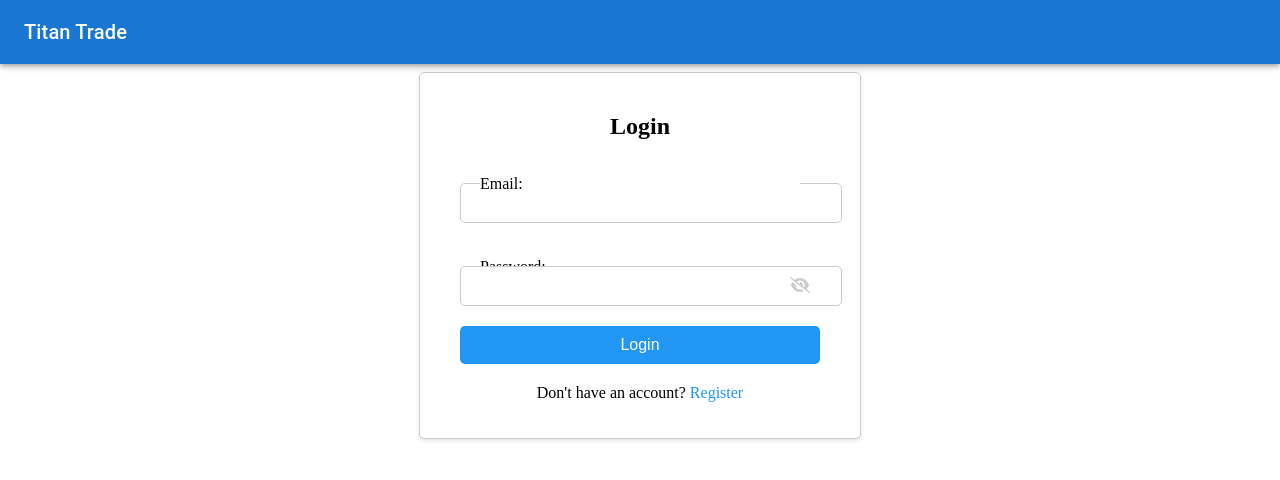
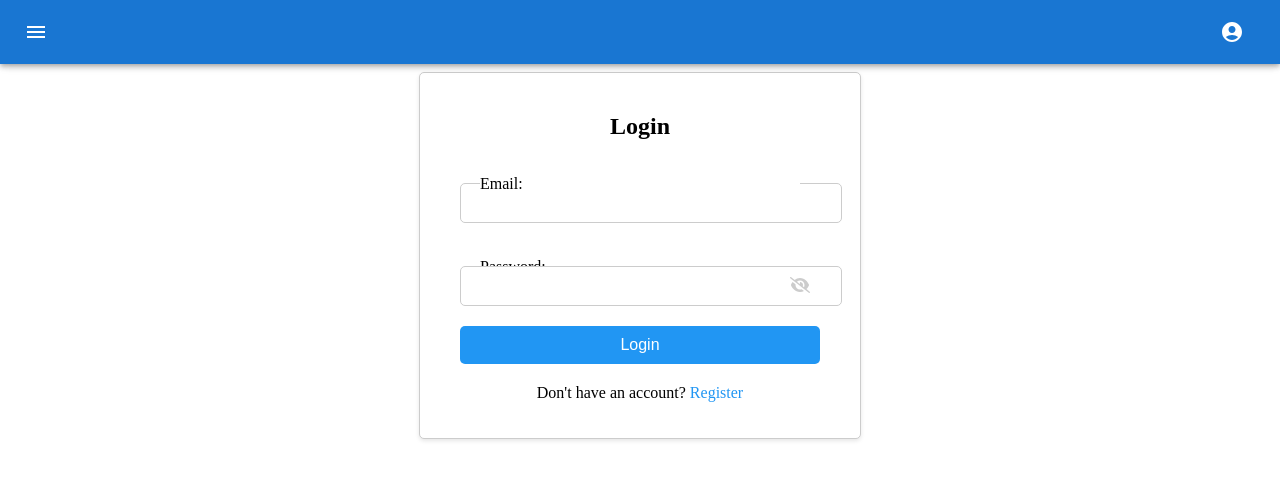
Before and after one commit to Vaishali054/VTPFrontend, a React (Create React App) app: page / in a window 1280 px wide. Shown: the top 480 px of the page. Built offline with nearby package versions, Linux system fonts and the light colour scheme; no server answers.

Commit message:
fix: uniform homepage

```diff
--- a/src/views/HomePage/homepage.jsx
+++ b/src/views/HomePage/homepage.jsx
@@ -1,10 +1,10 @@
 import React, { useState } from 'react';
 import { Link } from 'react-router-dom';
 import './homepage.css';
-import NavBar from '../../components/NavBar/NavBar';
 import { handleLogin } from '../../api/loginauth';
 import { FontAwesomeIcon } from "@fortawesome/react-fontawesome";
 import { faEye, faEyeSlash } from "@fortawesome/free-solid-svg-icons";
+import TopNavBar from '../../components/TopNavbar/TopNavBar';
 
 export default function Login() {
   const [email, setEmail] = useState('');
@@ -34,7 +34,7 @@ export default function Login() {
 
   return (
     <>
-      <NavBar />
+      <TopNavBar />
       <div className="login-container">
         <h2>Login</h2>
         <form onSubmit={handleSubmit}>
```
